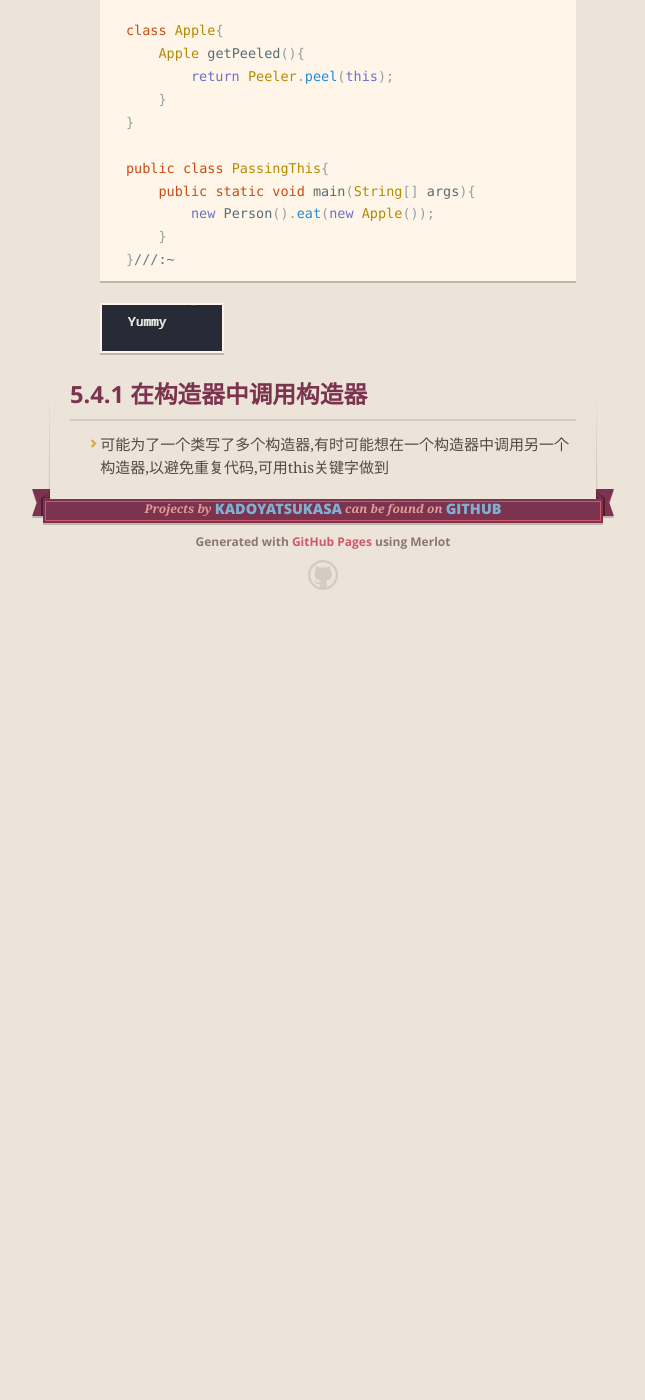
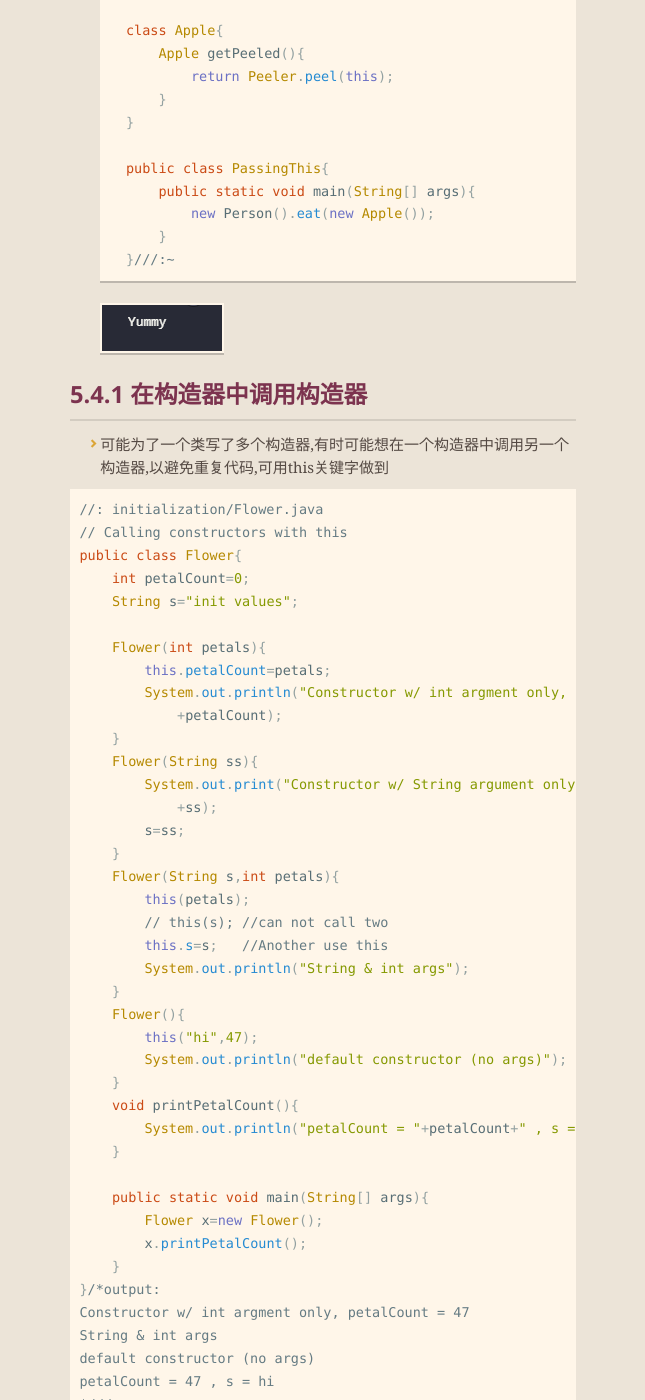
Before and after one commit to kadoyatsukasa/kadoyatsukasa.github.io, a Jekyll site: the page built from docs/thinkinginjava/5/54.md, in a window 1280 px wide and 1400 px high, scrolled down 1519 px. Shown: the whole window, without its empty margins (317-962 px from the left). Built offline with Jekyll 4.4.1, drawn with Linux system fonts in a browser that asks for light colours; our own code applies the rules of GitHub Pages for plain Markdown files; before the commit the page ends 2149 px from its top, so only the background shows below that; some of the changed text lies outside the part shown.

Commit message:
20190123 b2c5p54

````diff
--- a/docs/thinkinginjava/5/54.md
+++ b/docs/thinkinginjava/5/54.md
@@ -76,3 +76,52 @@ layout: default
 ## 5.4.1 在构造器中调用构造器
 
 - 可能为了一个类写了多个构造器,有时可能想在一个构造器中调用另一个构造器,以避免重复代码,可用this关键字做到
+
+```java
+//: initialization/Flower.java
+// Calling constructors with this
+public class Flower{
+    int petalCount=0;
+    String s="init values";
+
+    Flower(int petals){
+        this.petalCount=petals;
+        System.out.println("Constructor w/ int argment only, petalCount = "
+            +petalCount);
+    }
+    Flower(String ss){
+        System.out.print("Constructor w/ String argument only, petalCount = "
+            +ss);
+        s=ss;
+    }
+    Flower(String s,int petals){
+        this(petals);
+        // this(s); //can not call two
+        this.s=s;   //Another use this
+        System.out.println("String & int args");
+    }
+    Flower(){
+        this("hi",47);
+        System.out.println("default constructor (no args)");
+    }
+    void printPetalCount(){
+        System.out.println("petalCount = "+petalCount+" , s = "+ s);
+    }
+
+    public static void main(String[] args){
+        Flower x=new Flower();
+        x.printPetalCount();
+    }
+}/*output:
+Constructor w/ int argment only, petalCount = 47
+String & int args
+default constructor (no args)
+petalCount = 47 , s = hi
+*///:~
+```
+
+![out](../img/5/543.png)
+
+### 5.4.2 static的含义
+
+- Java中**禁止使用全局方法**,但可以在类中置入static方法就可以访问其他static方法和static域
````
Also changed, not shown: docs/thinkinginjava/img/5/543.png (added), 1 other file.
